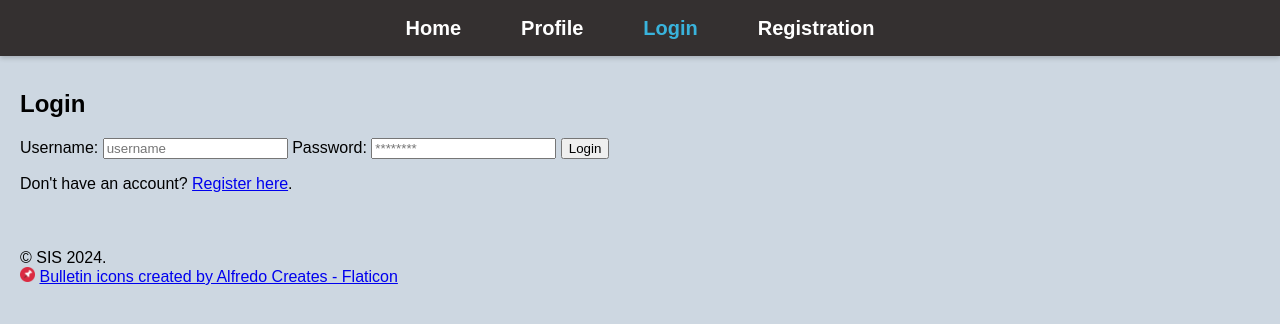
After one commit to nmidzic20/secure_forum, a PHP site: page /html/login.html in a window 1280 px wide. The commit adds this page. Shown: the top 324 px of the page. Run offline with PHP 8.4, Linux system fonts and the light colour scheme.

Commit message:
Add login page

```diff
--- a/css/style.css
+++ b/css/style.css
@@ -13,8 +13,9 @@ body {
   font-family: "OpenSans-Regular", sans-serif;
 }
 
-main {
-  padding: 10px;
+main,
+footer {
+  padding: 20px;
 }
 
 #title {
--- /dev/null
+++ b/html/login.html
@@ -0,0 +1,67 @@
+<!DOCTYPE html>
+<html>
+  <head>
+    <meta charset="UTF-8" />
+    <link rel="stylesheet" type="text/css" href="../css/style.css" />
+    <link rel="icon" href="./assets/favicon.ico" type="image/x-icon" />
+    <link rel="shortcut icon" href="./assets/favicon.ico" type="image/x-icon" />
+  </head>
+  <body>
+    <header>
+      <nav class="navbar">
+        <a href="../index">Home</a>
+        <a href="profile.html">Profile</a>
+        <a class="active-page" href="login.html">Login</a>
+        <a href="registration.html">Registration</a>
+      </nav>
+      <title>Login</title>
+    </header>
+    <main>
+      <div class="login-container">
+        <h2>Login</h2>
+        <form
+          action="login_process.php"
+          id="loginForm"
+          method="post"
+          action="/login.php"
+        >
+          <label for="username">Username:</label>
+          <input
+            type="text"
+            id="username"
+            name="username"
+            placeholder="username"
+            required
+          />
+
+          <label for="password">Password:</label>
+          <input
+            type="password"
+            id="password"
+            name="password"
+            placeholder="********"
+            required
+          />
+
+          <button type="submit">Login</button>
+        </form>
+
+        <p>
+          Don't have an account?
+          <a href="html/registration.html">Register here</a>.
+        </p>
+      </div>
+    </main>
+    <footer>
+      <div>&copy; SIS 2024.</div>
+      <div>
+        <img src="./assets/favicon.png" height="15" />
+        <a
+          href="https://www.flaticon.com/free-icons/bulletin"
+          title="bulletin icons"
+          >Bulletin icons created by Alfredo Creates - Flaticon</a
+        >
+      </div>
+    </footer>
+  </body>
+</html>
```
Also changed, not shown: index.php (+13 -13 lines), assets/favicon.png (added).
